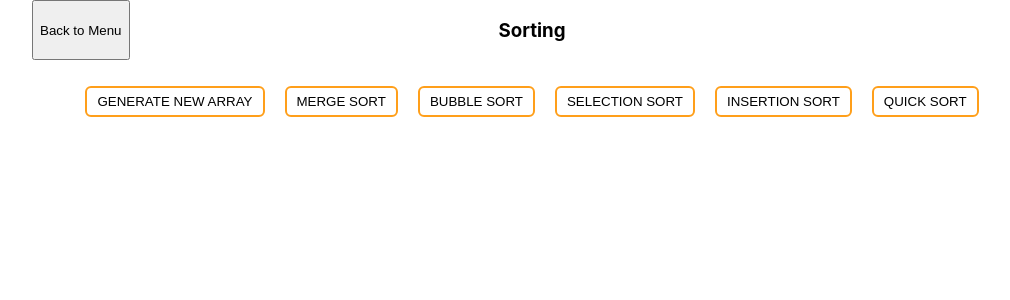
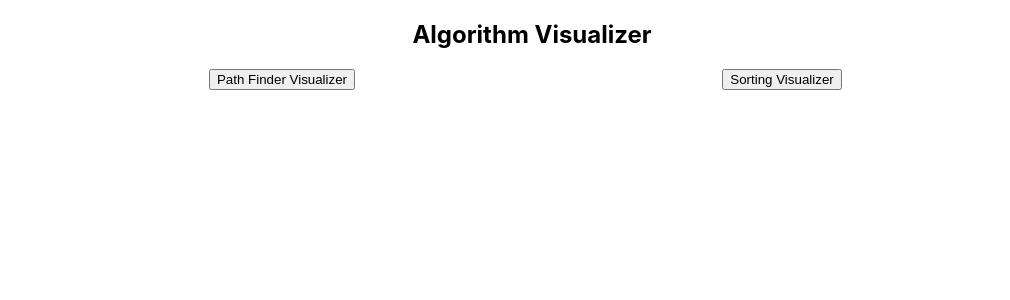
Before and after one commit to mruiz75/algo-visualizer, a React (Create React App) app: page / in a window 1280 px wide. Shown: the top 300 px of the page, without its empty margins (112-1122 px from the left). Built offline with nearby package versions, Linux system fonts and the light colour scheme.

Commit message:
Adding SPA capabilities

```diff
--- a/package.json
+++ b/package.json
@@ -8,6 +8,7 @@
     "@testing-library/user-event": "^13.5.0",
     "react": "^18.2.0",
     "react-dom": "^18.2.0",
+    "react-router-dom": "^6.8.1",
     "react-scripts": "5.0.1",
     "web-vitals": "^2.1.4"
   },
--- a/src/App.css
+++ b/src/App.css
@@ -2,6 +2,7 @@
   text-align: center;
   margin-left: 9rem;
   margin-right: 9rem;
+  height: 100vh;
 }
 
 .App-logo {
--- a/src/App.js
+++ b/src/App.js
@@ -2,11 +2,12 @@ import React from "react";
 import SortingVisualizer from "./visualizers/sorting";
 import "./App.css";
 import Visualizer from "./visualizers/Visualizer";
+import MainMenu from "./mainMenu";
 
 function App() {
   return (
     <div className="App">
-      <Visualizer />
+      <MainMenu />
     </div>
   );
 }
```
Also changed, not shown: 1 other file (tests, documents, lock files or other folders).
